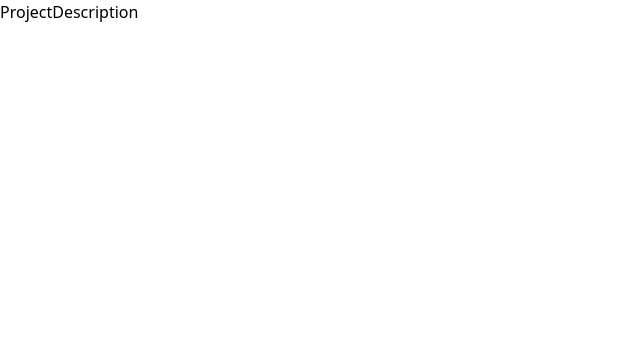
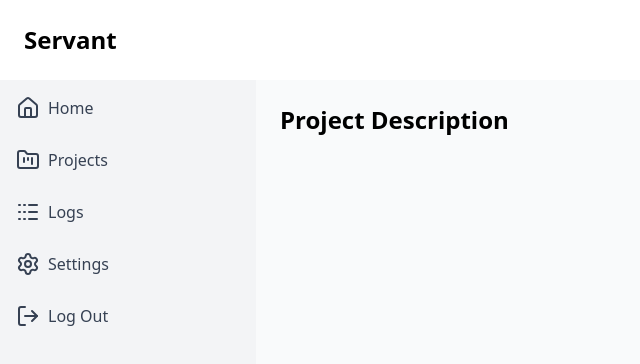
Before and after one commit to Yoni190/servant, a React app in the folder frontend/: page /project/description/1 in a window 1280 px wide. Shown: the top 364 px of the page, without its empty margins (0-640 px from the left). Built offline with nearby package versions, Linux system fonts and the light colour scheme; the HTML template or start-up script is replaced by a standard one.

Commit message:
Add header and sidebar to project description page

```diff
--- a/frontend/src/pages/ProjectDescription.jsx
+++ b/frontend/src/pages/ProjectDescription.jsx
@@ -1,8 +1,19 @@
 import React from 'react'
+import Header from '../components/Header'
+import Sidebar from '../components/Sidebar'
+
 
 const ProjectDescription = () => {
   return (
-    <div>ProjectDescription</div>
+    <div className="min-h-screen flex flex-col">
+      <Header />
+      <div className="flex flex-1">
+        <Sidebar />
+        <main className="flex-1 p-6 bg-gray-50 space-y-6 dark:bg-gray-700">
+            <h1 className='text-2xl font-semibold dark:text-white'>Project Description</h1>
+        </main>
+      </div>
+    </div>
   )
 }
 
```
